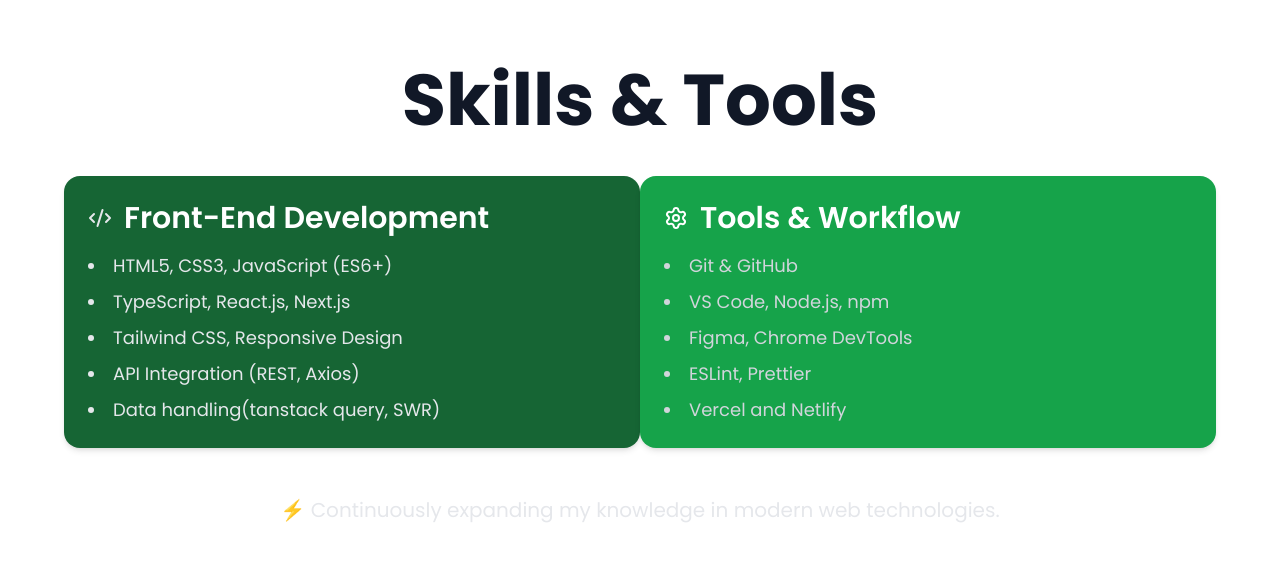
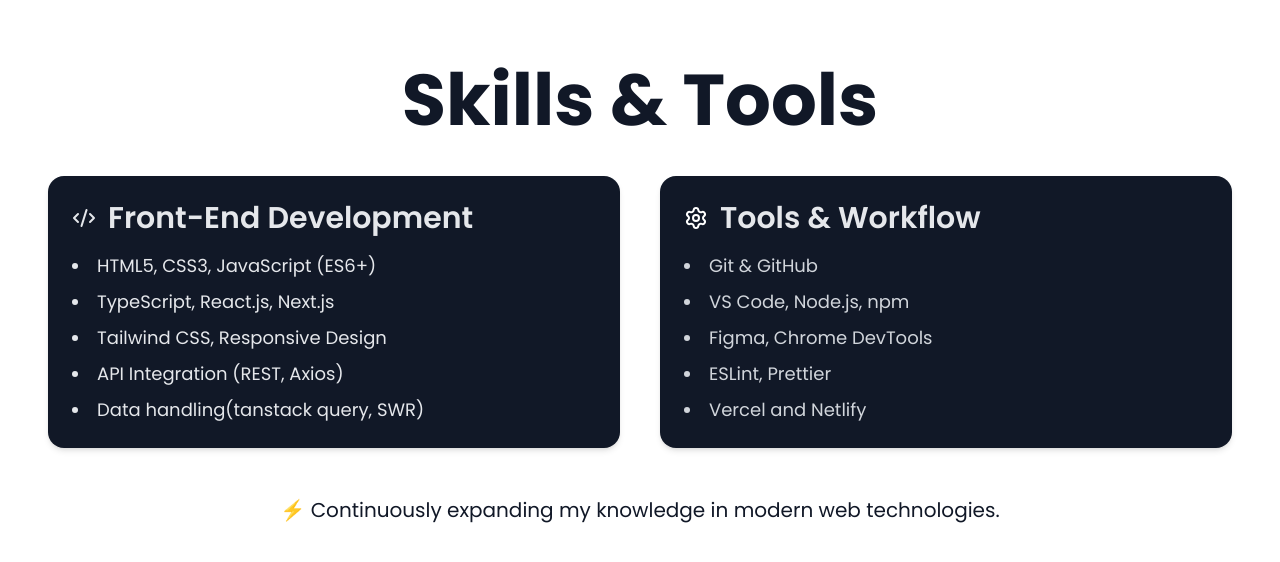
Before and after one commit to Tanko99/Tanko-Portfolio, a React (Vite) app in the folder tanko-ngala/: page /skills in a window 1280 px wide. Shown: the top 562 px of the page. Built offline with nearby package versions, Linux system fonts and the light colour scheme.

Commit message:
skilss page edited for dark mode compatibility

```diff
--- a/tanko-ngala/src/pages/SkillsPage.jsx
+++ b/tanko-ngala/src/pages/SkillsPage.jsx
@@ -5,16 +5,16 @@
     <div
       className="bg-white min-h-screen text-gray-900 dark:bg-gray-900  dark:text-gray-200 font-poppins py-16 px-6 md:px-12"
     >
-      <h2 className="sm:text-3xl md:text-5xl lg:text-7xl  font-bold text-center  mb-10">
+      <h2 className="text-xl m:text-3xl md:text-5xl lg:text-7xl  font-bold text-center  mb-10">
         Skills & Tools
       </h2>
 
-      <div className="grid sm:grid-col-1 lg:grid-cols-2 gap-15 max-w-6xl mx-auto">
+      <div className="grid sm:grid-col-1 lg:grid-cols-2 gap-10 mx-auto">
         {/* Front-End Development */}
-        <div className="bg-green-800 rounded-2xl p-6 shadow-md hover:shadow-xl transition-all duration-300">
+        <div className="bg-gray-900 dark:bg-gray-700 dark:text-gray-900  rounded-2xl p-6 shadow-md hover:shadow-xl transition-all duration-300">
           <div className="flex items-center gap-3 mb-4">
             <Code2 className="text-gray-200  w-15 h-15" />
-            <h3 className=" font-semibold md:text-3xl sm:text-xl text-white">
+            <h3 className=" font-semibold md:text-3xl sm:text-xl text-lg text-gray-200">
               Front-End Development
             </h3>
           </div>
@@ -28,10 +28,10 @@
         </div>
 
         {/* Tools & Workflow */}
-        <div className="bg-green-600 rounded-2xl p-6 shadow-md hover:shadow-xl transition-all duration-300">
+        <div className="bg-gray-900 dark:bg-gray-700 dark:text-gray-900 rounded-2xl p-6 shadow-md hover:shadow-xl transition-all duration-300">
           <div className="flex items-center gap-3 mb-4">
             <Settings className="text-white w-15 h-15" />
-            <h3 className="md:text-3xl sm:text-2xl  font-semibold text-white">
+            <h3 className="md:text-3xl sm:text-2xl  font-semibold text-xl text-gray-200">
               Tools & Workflow
             </h3>
           </div>
@@ -45,7 +45,7 @@
         </div>
       </div>
 
-      <p className=" md:text-xl sm:text-lg text-base text-center text-gray-200 mt-12 text-sm">
+      <p className=" md:text-xl sm:text-lg text-base text-center dark:text-gray-200 mt-12 text-sm">
         ⚡ Continuously expanding my knowledge in modern web technologies.
       </p>
     </div>
```
